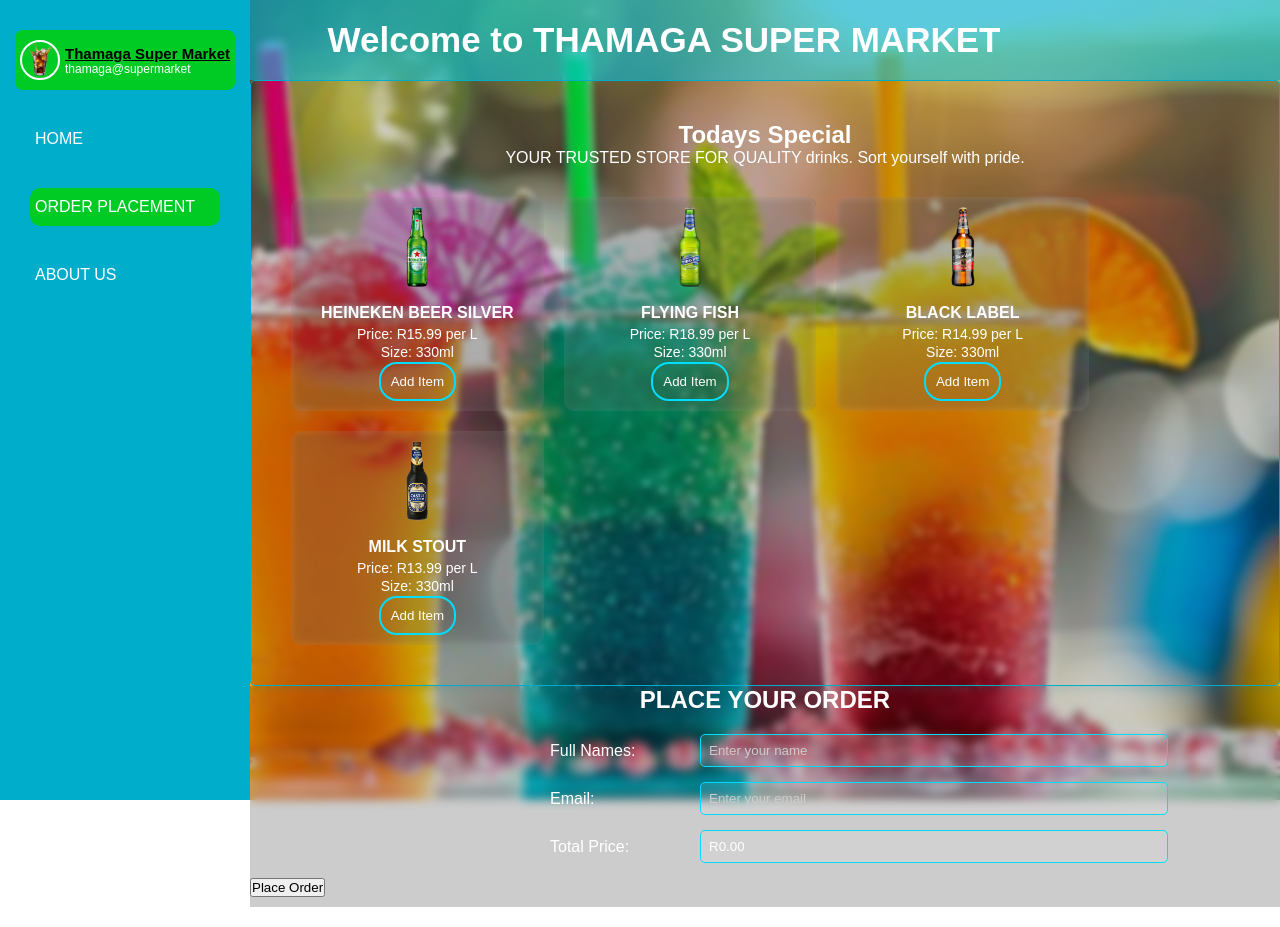
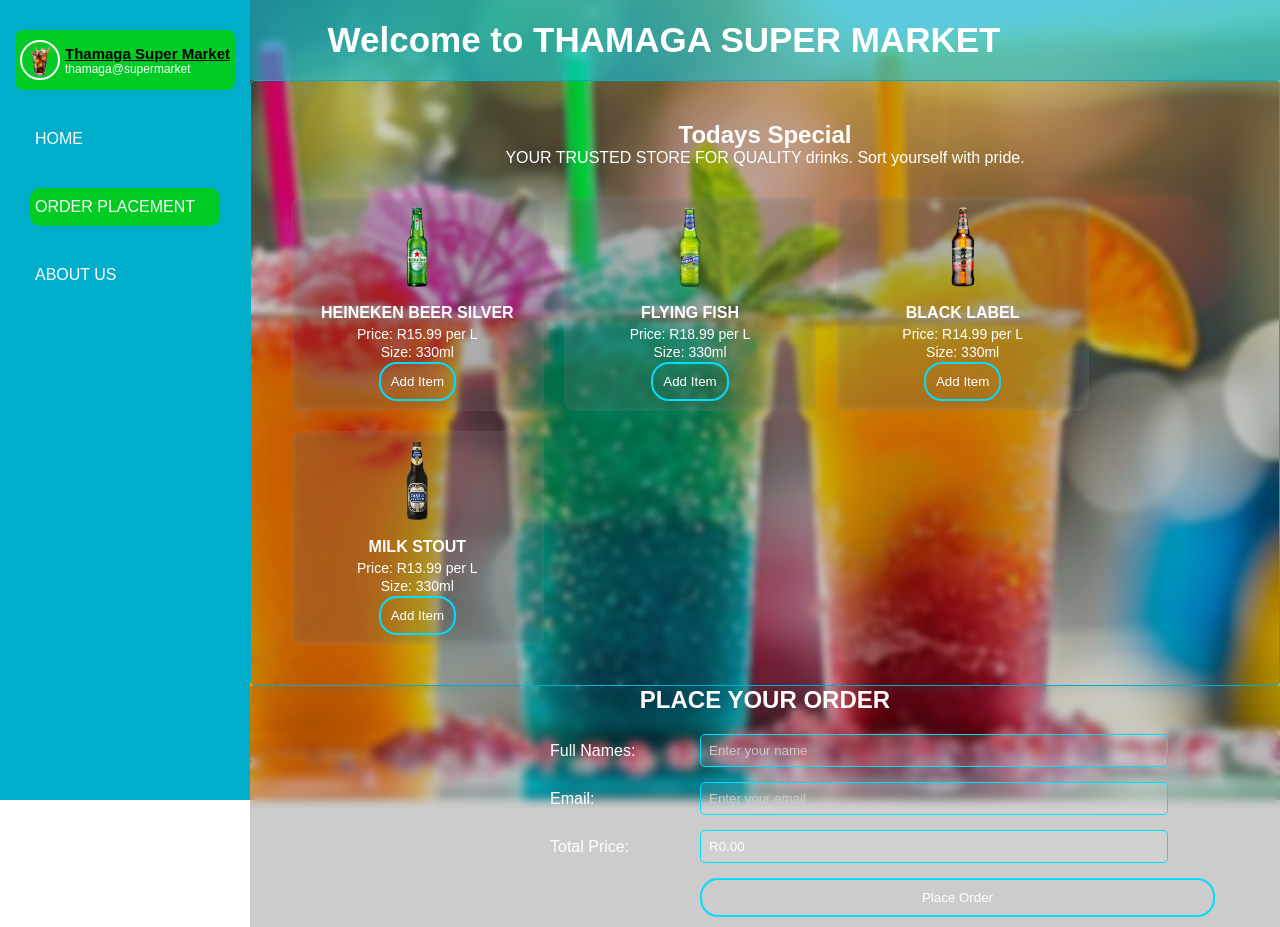
Before and after one commit to MawelaMartha/thamaga-supermarket, a plain HTML site: page order.html in a window 1280 px wide. Drawn offline with Linux system fonts and the light colour scheme; files whose address does not match are found by name.

Commit message:
Update order.html

```diff
--- a/order.html
+++ b/order.html
@@ -90,7 +90,7 @@
                 </div>
 
 
-                <button type="submit">Place Order</button>
+                <button type="submit" class="btn submit-form">Place Order</button>
             </form>
 
         </section>
```
